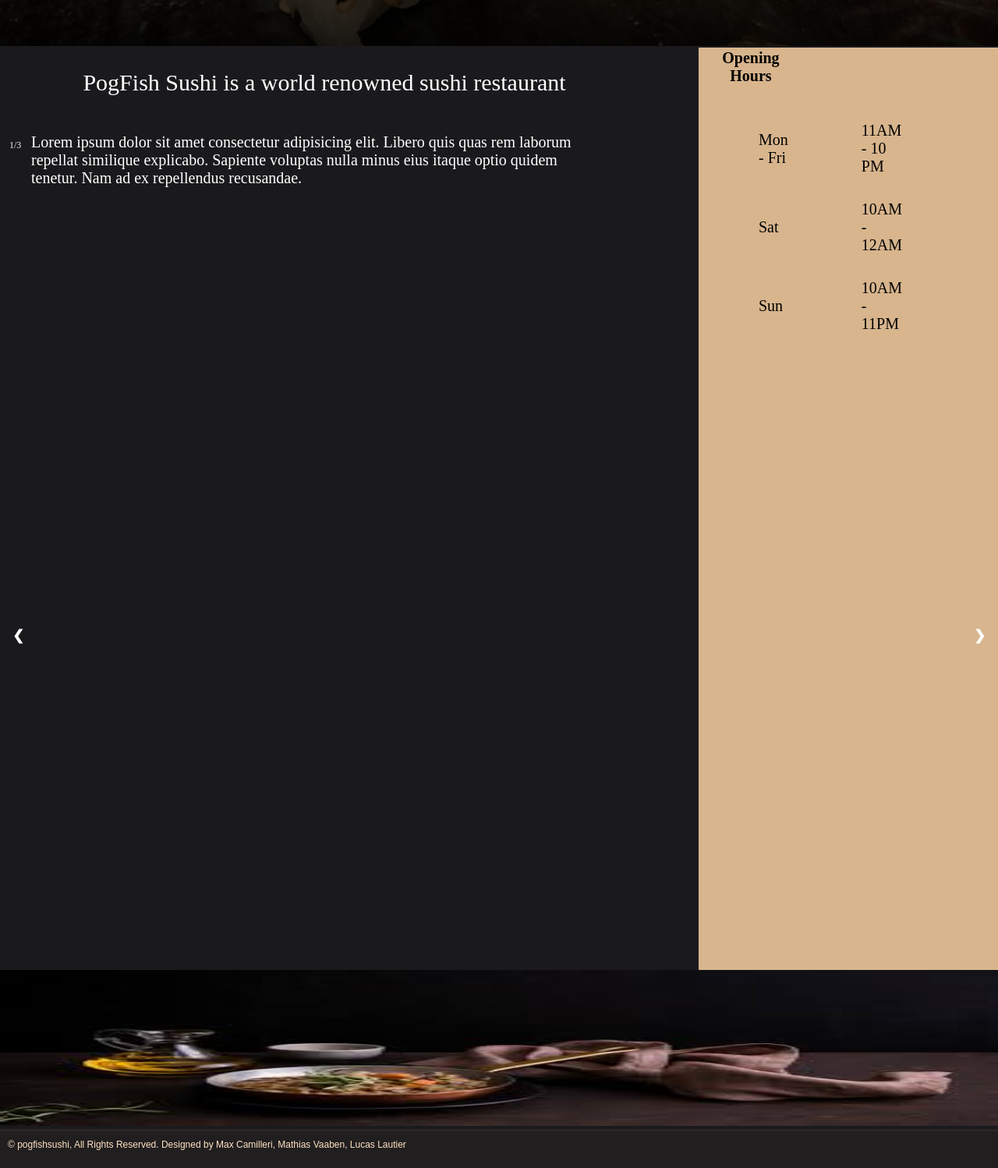
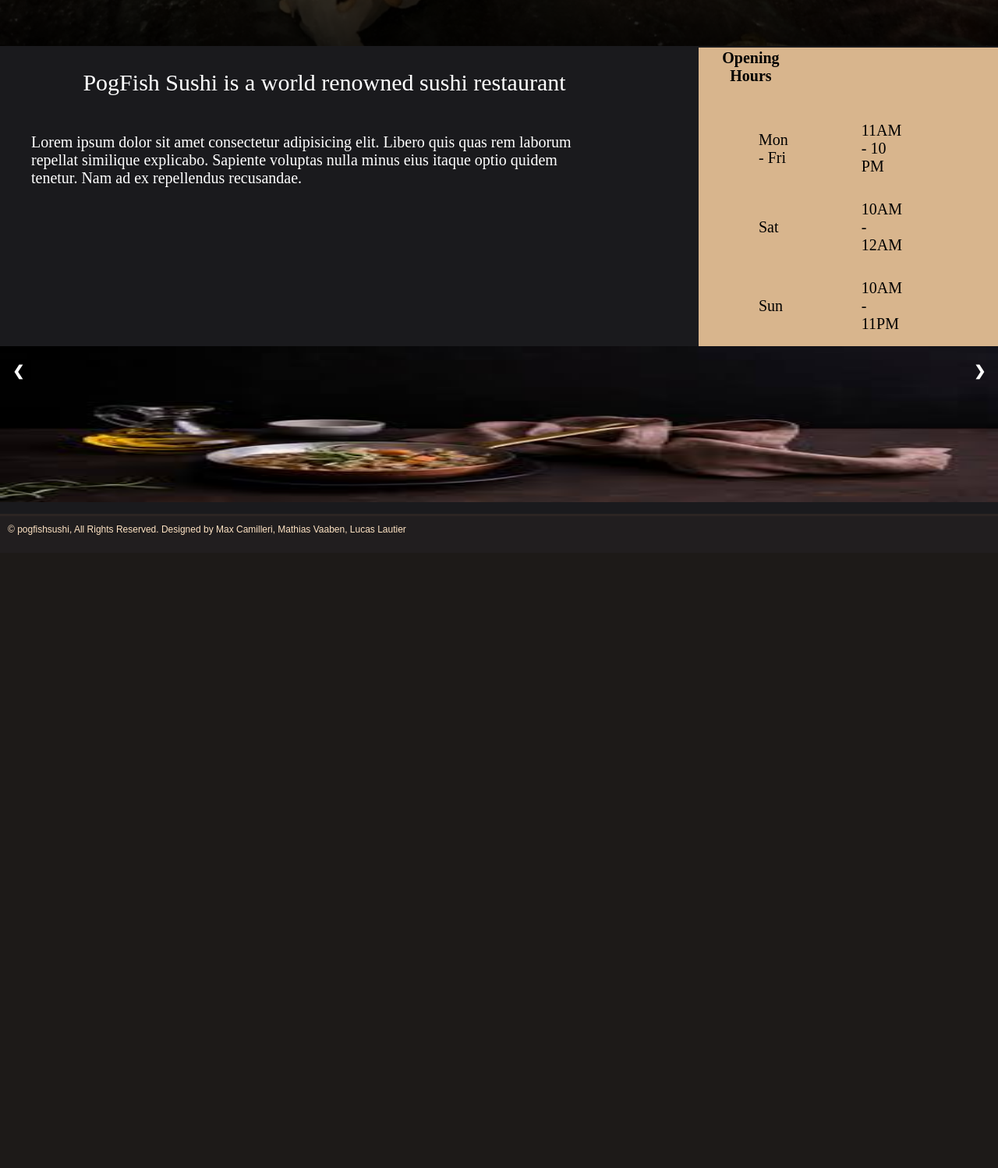
Before and after one commit to MaximCamilleri/Sushi-Restaurant-Template, a PHP site: page / in a window 1280 px wide. Shown: the part 741-2239 px from the top of the page at 78% size. After the commit the page ends 1427 px from the top, so only its background shows below. Run offline with PHP 8.4, Linux system fonts and the light colour scheme.

Commit message:
changed baisc css

```diff
--- a/index.html
+++ b/index.html
@@ -85,17 +85,14 @@
 
             <div class="slideshow-container">
                 <div class="mySlides fade" id="firstImg">
-                    <div class="numbertext">1/3</div>
                     <img class="slideshowImg"  src="images/slideshow1.jfif" alt="">
                 </div>
 
                 <div class="mySlides fade">
-                    <div class="numbertext">2/3</div>
                     <img class="slideshowImg" src="images/slideshow2.jfif" alt="">
                 </div>
 
                 <div class="mySlides fade">
-                    <div class="numbertext">3/3</div>
                     <img class="slideshowImg" src="images/slideshow3.jfif" alt="">
                 </div>
 
--- a/slideShow.css
+++ b/slideShow.css
@@ -18,7 +18,9 @@
 
 /* Hide the images by default */
 .mySlides {
+  margin-top: 200px;
   display: none;
+  height: 200px;
 }
 
 /* Next & previous buttons */
@@ -48,16 +50,7 @@
   background-color: rgba(0,0,0,0.8);
 }
 
-/* Number text (1/3 etc) */
-.numbertext {
-  color: #f2f2f2;
-  font-size: 12px;
-  padding: 8px 12px;
-  position: absolute;
-  top: 0;
-}
-
-.active, .dot:hover {
+.active{
   background-color: #717171;
 }
 
--- a/styles.css
+++ b/styles.css
@@ -163,6 +163,10 @@
     width: 50%;
 }
 
+.about{
+    height: 300px;
+}
+
 #about-header{
     justify-content: center;
     align-items: center;
@@ -174,7 +178,7 @@
 }
 
 main{
-    min-height: calc(100vh - 50px);
+    height: 600px;
 }
 
 table{
@@ -183,7 +187,6 @@
     width: 30%;
     font-size: 20px;
     background-color: #D8B58D ;
-    padding-bottom: 800px;
     margin-top: -110px;
     border-left: #A95F23  px solid;
     color: black;
```
